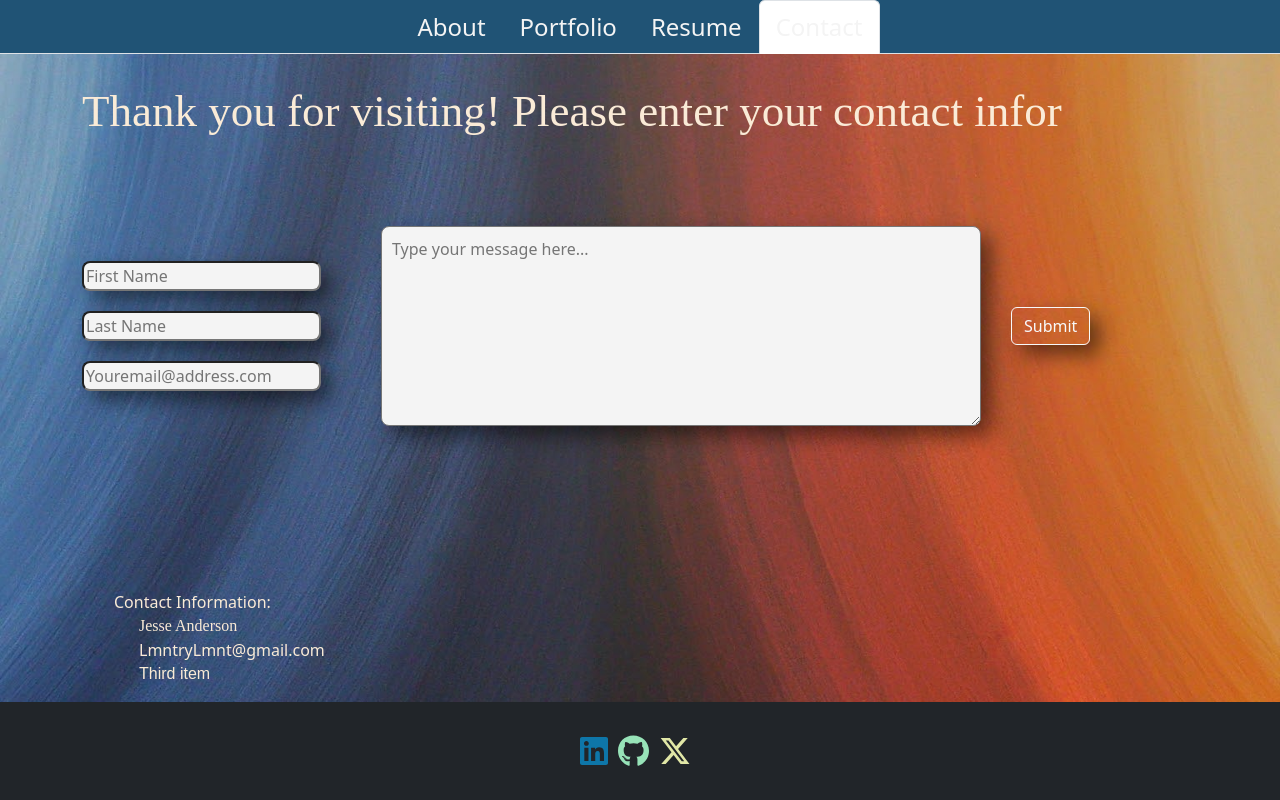
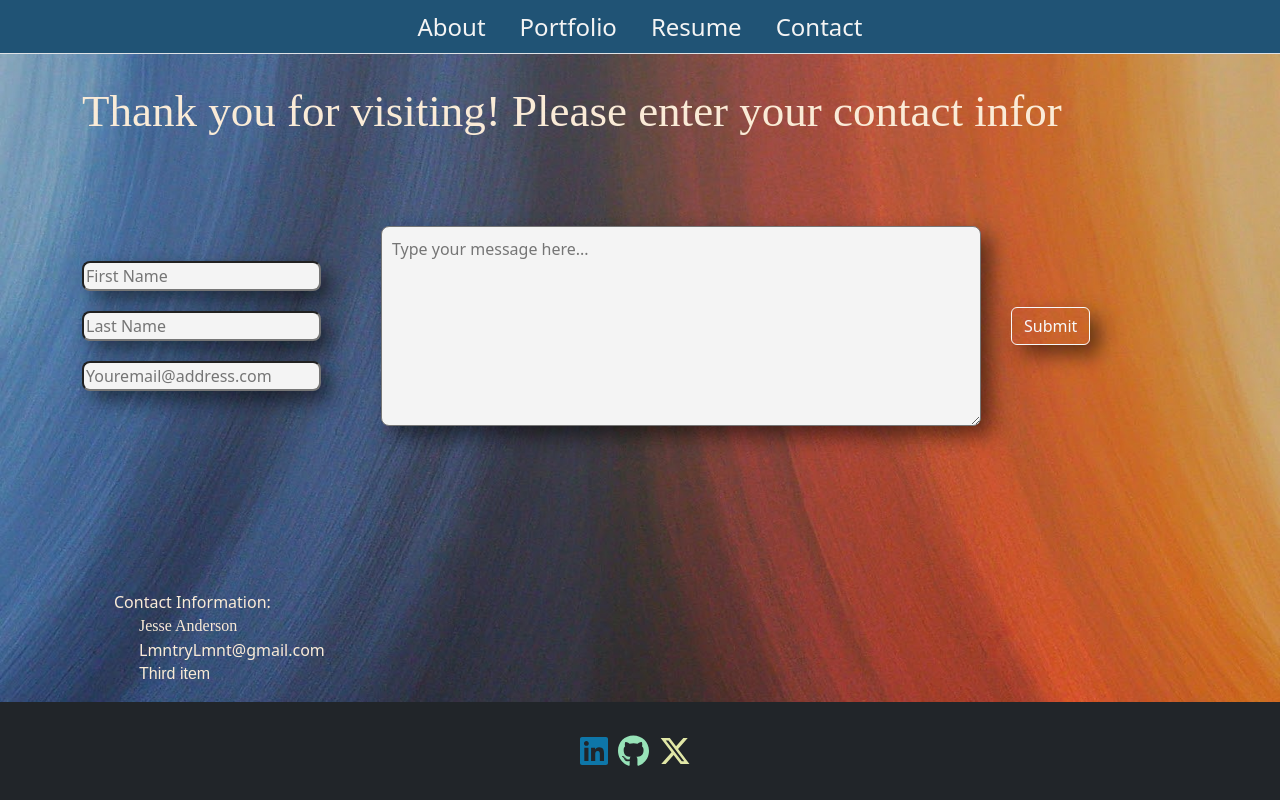
Before and after one commit to Vtencouchclimbr/Jesse-Anderson-React-Development, a React (Vite) app: page /Contact in a window 1280 px wide. Built offline with nearby package versions, Linux system fonts and the light colour scheme.

Commit message:
styling completed

```diff
--- a/src/components/NavTabs.jsx
+++ b/src/components/NavTabs.jsx
@@ -8,7 +8,7 @@ function NavTabs() {
       <li className="nav-item fs-4">
         <Link
           to="/"
-          className={currentPage === '/Home' ? 'nav-link active ' : 'nav-link'} style={{ color: '#f4f4f4' }}
+          className={currentPage === '/Home' ? 'nav-link' : 'nav-link'} style={{ color: '#f4f4f4' }}
         >
           About
         </Link>
@@ -16,7 +16,7 @@ function NavTabs() {
       <li className="nav-item fs-4">
         <Link
           to="/Portfolio"
-          className={currentPage === '/Portfolio' ? 'nav-link active' : 'nav-link'} style={{ color: '#f4f4f4' }}
+          className={currentPage === '/Portfolio' ? 'nav-link' : 'nav-link'} style={{ color: '#f4f4f4' }}
         >
           Portfolio
         </Link>
@@ -24,7 +24,7 @@ function NavTabs() {
       <li className="nav-item fs-4">
         <Link
           to="/Resume"
-          className={currentPage === '/Resume' ? 'nav-link active' : 'nav-link'} style={{ color: '#f4f4f4' }}
+          className={currentPage === '/Resume' ? 'nav-link' : 'nav-link'} style={{ color: '#f4f4f4' }}
         >
           Resume
         </Link>
@@ -32,7 +32,7 @@ function NavTabs() {
       <li className="nav-item fs-4">
         <Link
           to="/Contact"
-          className={currentPage === '/Contact' ? 'nav-link active' : 'nav-link'} style={{ color: '#f4f4f4' }}
+          className={currentPage === '/Contact' ? 'nav-link' : 'nav-link'} style={{ color: '#f4f4f4' }}
         >
           Contact
         </Link>
```
